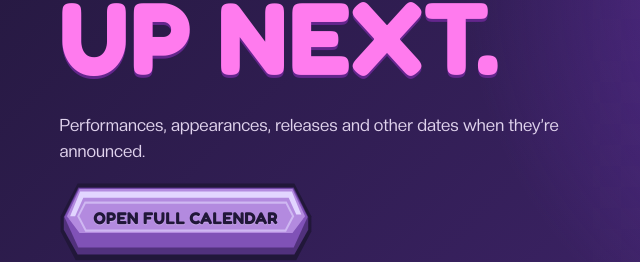
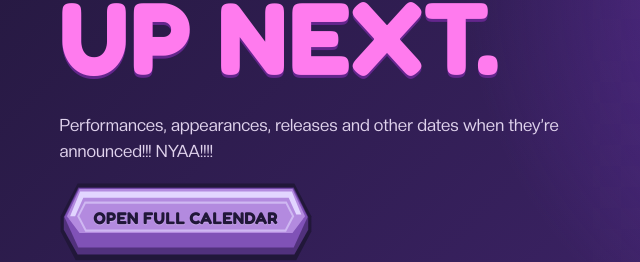
Before and after one commit to monstamelodic/monstamelodic, a plain HTML site: page calendar.html in a window 1280 px wide. Shown: the part 340-602 px from the top of the page, 30-670 px from the left. Drawn offline with Linux system fonts and the light colour scheme.

Commit message:
Update calendar.html

```diff
--- a/calendar.html
+++ b/calendar.html
@@ -2,5 +2,5 @@
 <html lang="en"><head><meta charset="utf-8"><meta name="viewport" content="width=device-width, initial-scale=1"><meta name="theme-color" content="#271c50"><meta name="description" content="Upcoming Monsta Melodic dates and events."><title>Calendar · Monsta Melodic</title><link rel="icon" href="Logo.png"><link rel="preconnect" href="https://fonts.googleapis.com"><link rel="preconnect" href="https://fonts.gstatic.com" crossorigin><link href="https://fonts.googleapis.com/css2?family=Baloo+2:wght@600;700;800&family=Fredoka:wght@500;600;700&display=swap" rel="stylesheet"><link rel="stylesheet" href="styles.css?v=20261120-restored"></head>
 <body><a class="skip-link" href="#main">Skip to content</a><div class="site-wrap">
 <header class="site-header"><a class="brand" href="index.html" aria-label="Monsta Melodic home"><img src="Logo.png" alt=""><span>MONSTA<span>MELODIC</span></span></a><button class="menu-toggle" type="button" aria-label="Open menu" aria-expanded="false" aria-controls="site-nav"></button><nav id="site-nav" aria-label="Main navigation"><a href="index.html">Home</a><a href="members.html">Members</a><a href="staff.html">Staff</a><a href="news.html">News</a><a href="calendar.html" aria-current="page">Calendar</a><a href="applications.html">Volunteer</a></nav><a class="header-social" href="https://www.instagram.com/monstamelodic/" target="_blank" rel="noopener" aria-label="Monsta Melodic Instagram">IG </a></header>
-<main id="main"><section class="page-hero calendar-hero"><div><span class="eyebrow">KEEP YOUR EYES ON THE CALENDAR</span><h1>COMING<br><em>UP NEXT.</em></h1><p>Performances, appearances, releases and other dates when they’re announced.</p><a class="button bright" href="https://timetreeapp.com/public_calendars/monmelcal321" target="_blank" rel="noopener">Open full calendar </a></div></section><section class="section calendar-section"><div class="section-head"><div><span class="eyebrow">LIVE SCHEDULE</span><h2>MARK YOUR <em>CALENDAR.</em></h2></div><p>Select an event to see its details.</p></div><div class="calendar-frame"><iframe title="Monsta Melodic event calendar" src="https://timetreeapp.com/public_calendars/monmelcal321/embed/monthly?calendar_name=true&amp;frame_color=%23271c50" loading="lazy" referrerpolicy="strict-origin-when-cross-origin"></iframe></div><p class="calendar-note">On a small screen? <a href="https://timetreeapp.com/public_calendars/monmelcal321" target="_blank" rel="noopener">View the calendar in TimeTree </a></p></section></main>
+<main id="main"><section class="page-hero calendar-hero"><div><span class="eyebrow">KEEP YOUR EYES ON THE CALENDAR</span><h1>COMING<br><em>UP NEXT.</em></h1><p>Performances, appearances, releases and other dates when they’re announced!!! NYAA!!!!</p><a class="button bright" href="https://timetreeapp.com/public_calendars/monmelcal321" target="_blank" rel="noopener">Open full calendar </a></div></section><section class="section calendar-section"><div class="section-head"><div><span class="eyebrow">LIVE SCHEDULE</span><h2>MARK YOUR <em>CALENDAR.</em></h2></div><p>Select an event to see its details.</p></div><div class="calendar-frame"><iframe title="Monsta Melodic event calendar" src="https://timetreeapp.com/public_calendars/monmelcal321/embed/monthly?calendar_name=true&amp;frame_color=%23271c50" loading="lazy" referrerpolicy="strict-origin-when-cross-origin"></iframe></div><p class="calendar-note">On a small screen? <a href="https://timetreeapp.com/public_calendars/monmelcal321" target="_blank" rel="noopener">View the calendar in TimeTree </a></p></section></main>
 <footer class="site-footer"><div class="footer-lead"><div><span class="eyebrow">A little strange, but so are you.</span><h2>STAY<br><em>MONSTROUS.</em></h2></div><div class="footer-connect"><p>Follow the project as our next chapter takes shape.</p><a href="https://www.instagram.com/monstamelodic/" target="_blank" rel="noopener">Instagram </a><a href="https://www.tiktok.com/@monstamelodic" target="_blank" rel="noopener">TikTok </a><a href="https://www.youtube.com/channel/UCwxbz_F4ipwJG1VYpBXucgw?themeRefresh=1" target="_blank" rel="noopener">YouTube </a><a href="mailto:monstamelodic@gmail.com">Email </a></div></div><div class="footer-bottom"><span>© 2026 MONSTA MELODIC · Independent NYC/NJ idol project</span><nav aria-label="Footer navigation"><a href="index.html">Home</a><a href="members.html">Members</a><a href="staff.html">Staff</a><a href="news.html">News</a><a href="calendar.html">Calendar</a><a href="applications.html">Volunteer</a></nav></div></footer></div><script src="script.js?v=20261120-restored" defer></script></body></html>
```
